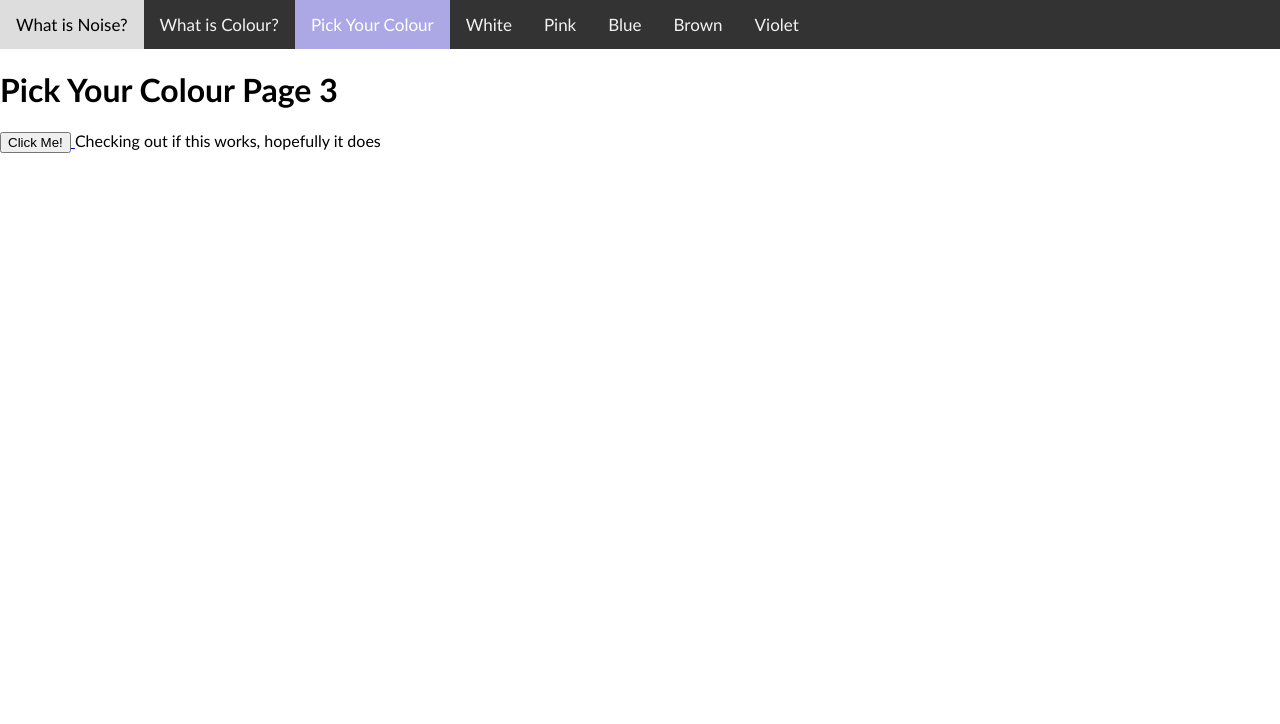
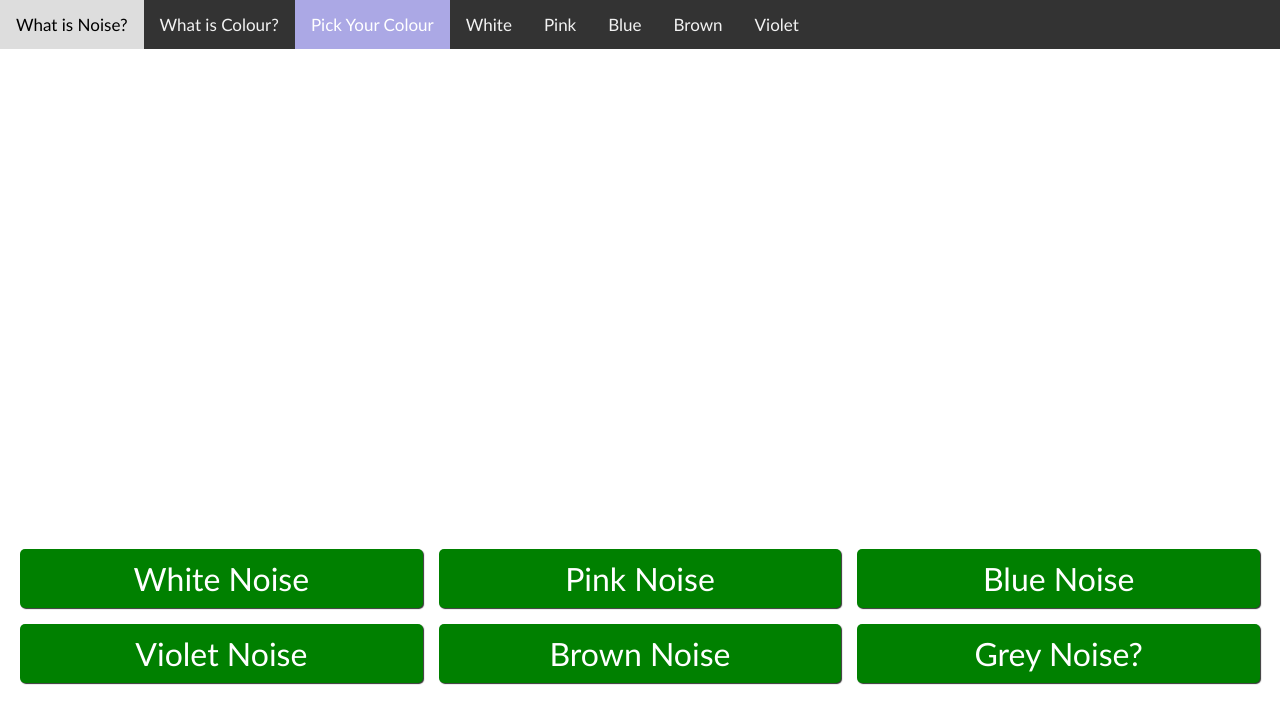
Before and after one commit to cerysmooney/CCTP_PRJ_Dissertation, a plain HTML site: page pick_your_colour.html in a window 1280 px wide. Drawn offline with Linux system fonts and the light colour scheme.

Commit message:
Working on "pick your colour" page
adding buttons and styling

```diff
--- a/pick_your_colour.html
+++ b/pick_your_colour.html
@@ -13,13 +13,19 @@
     <a href="violet_noise.html"> Violet</a>
 
   </div>
-<h1>  Pick Your Colour Page 3 </h1>
+  <body>
 
-<a href="white_noise.html">
-    <button>Click Me!</button>
-    </a>
+ <div class="colourbuttoncontainer">
+  <div class="colourbutton"> White Noise</div>
+  <div class="colourbutton2"> Pink Noise</div>
+  <div class="colourbutton3"> Blue Noise</div>
+  <div class="colourbutton4"> Violet Noise</div>
+  <div class="colourbutton5"> Brown Noise</div>
+  <div class="colourbutton6"> Grey Noise?</div>
+ </div>
 
-<body> Checking out if this works, hopefully it does </body>
+
+</body>
 
 
 </html>
--- a/style.css
+++ b/style.css
@@ -299,3 +299,131 @@ margin-top: 700px;
   margin-top: 50px;
 
 }
+
+
+/* Pick Your Colour Page */
+
+/* Buttons */
+
+.colourbuttoncontainer {
+  display: grid;
+  /* width: 1fr; */
+  grid-template-columns: repeat(3,1fr);
+  grid-template-rows: 2;
+  gap: 1em;
+  padding-top: 500px;
+  padding-left: 20px;
+  padding-right: 20px;
+}
+
+.colourbutton {
+  padding: 10px;
+  text-align: center;
+  cursor: pointer;
+  background-color: green;
+  color:white;
+  font-size: 2em;
+  border-radius: 5px;
+  box-shadow: 1px 1px 1px #333;
+  transition: .2s;
+  &:hover {
+    box-shadow: 10px 10px 10px lightgray ;
+    transform: scale(1.05);
+    background-color: white;
+    color:black;
+  }
+
+}
+.colourbutton2 {
+  padding: 10px;
+  text-align: center;
+  cursor: pointer;
+  background-color: green;
+  color:white;
+  font-size: 2em;
+  border-radius: 5px;
+  box-shadow: 1px 1px 1px #333;
+  transition: .2s;
+  &:hover {
+    box-shadow: 10px 10px 10px lightcoral ;
+    transform: scale(1.05);
+    background-color: lightpink;
+    color:black;
+  }
+
+}
+
+.colourbutton3 {
+  padding: 10px;
+  text-align: center;
+  cursor: pointer;
+  background-color: green;
+  color:white;
+  font-size: 2em;
+  border-radius: 5px;
+  box-shadow: 1px 1px 1px #333;
+  transition: .2s;
+  &:hover {
+    box-shadow: 10px 10px 10px blue ;
+    transform: scale(1.05);
+    background-color: lightskyblue;
+    color:black;
+  }
+
+}
+
+.colourbutton4 {
+  padding: 10px;
+  text-align: center;
+  cursor: pointer;
+  background-color: green;
+  color:white;
+  font-size: 2em;
+  border-radius: 5px;
+  box-shadow: 1px 1px 1px #333;
+  transition: .2s;
+  &:hover {
+    box-shadow: 10px 10px 10px purple ;
+    transform: scale(1.05);
+    background-color: violet;
+    color:black;
+  }
+
+}
+.colourbutton5 {
+  padding: 10px;
+  text-align: center;
+  cursor: pointer;
+  background-color: green;
+  color:white;
+  font-size: 2em;
+  border-radius: 5px;
+  box-shadow: 1px 1px 1px #333;
+  transition: .2s;
+  &:hover {
+    box-shadow: 10px 10px 10px brown ;
+    transform: scale(1.05);
+    background-color: burlywood;
+    color:black;
+  }
+
+}
+
+.colourbutton6 {
+  padding: 10px;
+  text-align: center;
+  cursor: pointer;
+  background-color: green;
+  color:white;
+  font-size: 2em;
+  border-radius: 5px;
+  box-shadow: 1px 1px 1px #333;
+  transition: .2s;
+  &:hover {
+    box-shadow: 10px 10px 10px fuchsia ;
+    transform: scale(1.05);
+    background-color: white;
+    color:black;
+  }
+
+}
```
